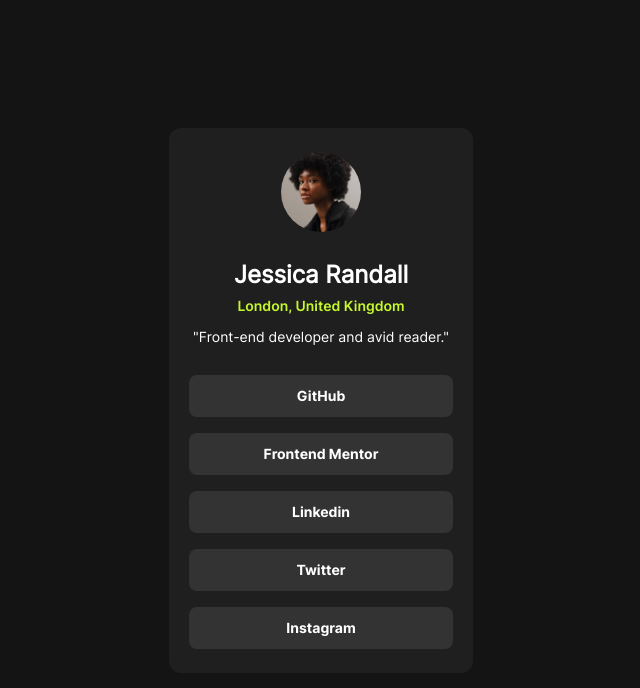
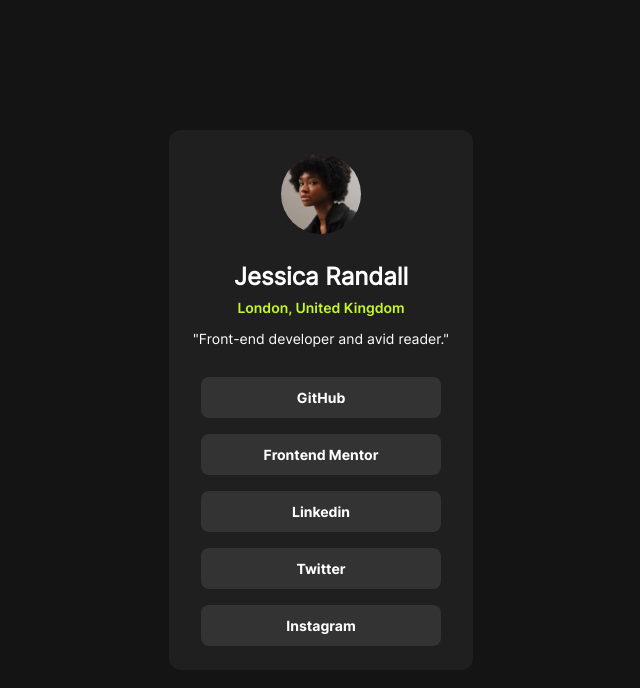
Before and after one commit to GHaoTruong/EX-socialLinksProfile, a plain HTML site: page index.html in a window 1280 px wide. Shown: the whole page, without its empty margins (319-959 px from the left). Drawn offline with Linux system fonts and the light colour scheme.

Commit message:
fixed links not changing colors
add btn elements to links

```diff
--- a/index.html
+++ b/index.html
@@ -19,11 +19,11 @@
             </div>
             <div class="links">
                 <ul>
-                    <li><a href="#">GitHub</a></li>
-                    <li><a href="#">Frontend Mentor</a></li>
-                    <li><a href="#">Linkedin</a></li>
-                    <li><a href="#">Twitter</a></li>
-                    <li><a href="#">Instagram</a></li>
+                    <li><a href="#"><button>GitHub</button></a></li>
+                    <li><a href="#"><button>Frontend Mentor</button></a></li>
+                    <li><a href="#"><button>Linkedin</button></a></li>
+                    <li><a href="#"><button>Twitter</button></a></li>
+                    <li><a href="#"><button>Instagram</button></a></li>
                 </ul>
             </div>
         </div>
--- a/styles/style.css
+++ b/styles/style.css
@@ -94,6 +94,7 @@ main .container {
   margin: 0;
 }
 
+/*
 .links li {
   background-color: var(--clr-grey-700);
   width: 240px;
@@ -101,15 +102,28 @@ main .container {
   border-radius: 8px;
   margin-top: 16px;
 }
+*/
 
-.links li a {
-  text-decoration: none;
+button {
+  border-style: none;
+  background-color: var(--clr-grey-700);
+  color: var(--clr-white);
+  width: 240px;
+  padding: 12px;
+  border-radius: 8px;
+  margin-top: 16px;
   font-family: "inter-bold";
   font-size: var(--paragraph-font-size);
-  color: var(--clr-white);
 }
-.links li:hover {
+
+button:hover {
   background-color: var(--clr-green);
+  color: black;
+  cursor: pointer;
+}
+
+button:active {
+  background-color: #9cc33c;
 }
 
 /* Media Queries */
```
